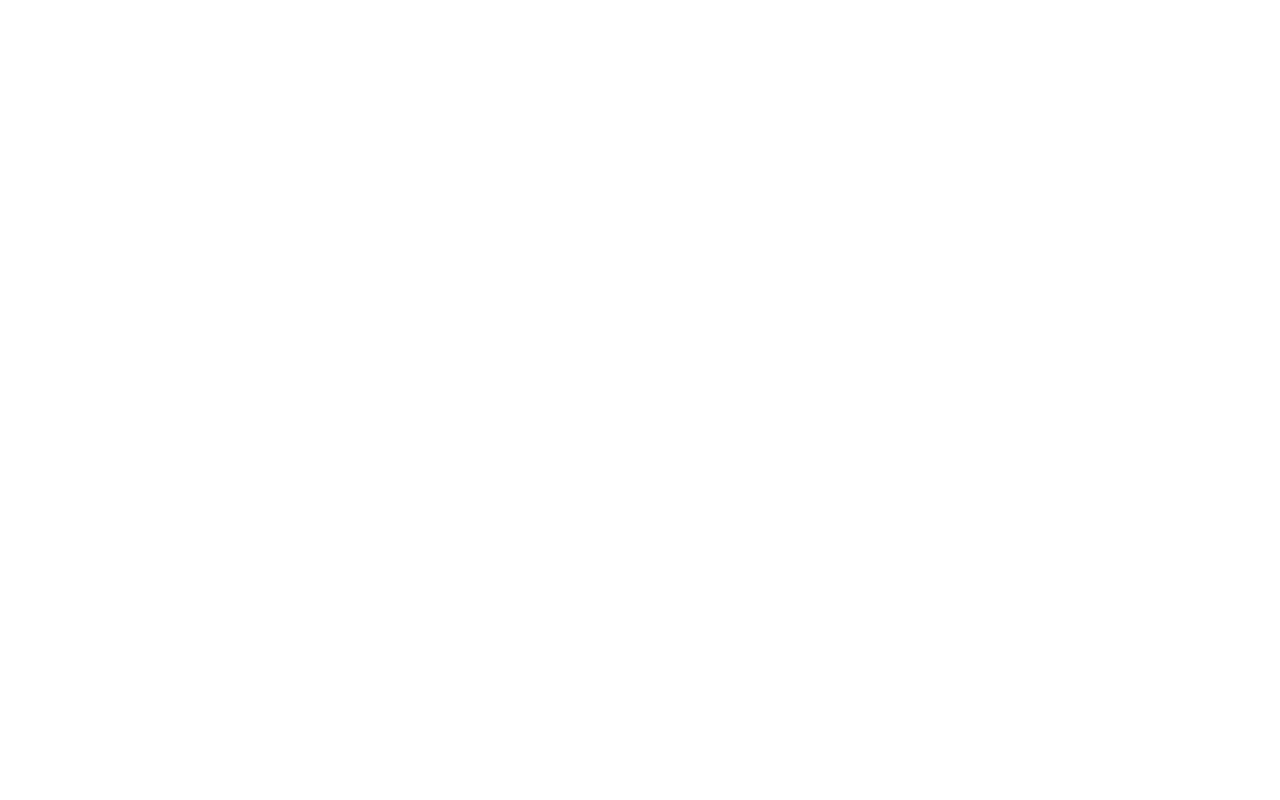
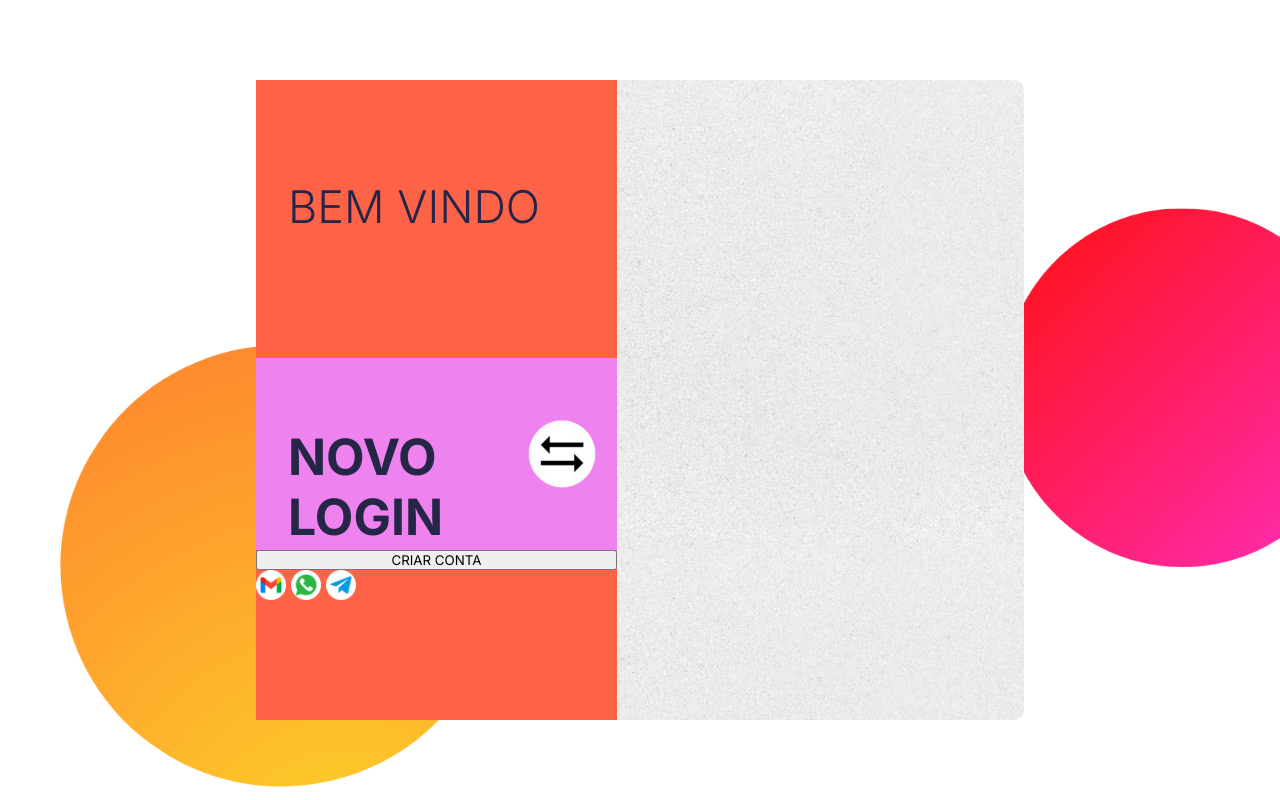
Before and after one commit to Nathsanfer/Site_login, a plain HTML site: page index.html in a window 1280 px wide. Drawn offline with Linux system fonts and the light colour scheme.

Commit message:
feat: Form developement

```diff
--- a/index.html
+++ b/index.html
@@ -1,12 +1,34 @@
 <!DOCTYPE html>
 <html lang="pt-BR">
+
 <head>
     <meta charset="UTF-8">
     <meta name="viewport" content="width=device-width, initial-scale=1.0">
     <link rel="stylesheet" href="style.css">
+    <link rel="shortcut icon" href="img/email.png" type="image/x-icon">
     <title>Login</title>
 </head>
+
 <body>
+    <form class="form">
+        <section class="container_left">
+            <h1>BEM VINDO</h1>
+            <div class="text_image">
+                <h1>NOVO LOGIN</h1>
+                <img src="img/setas.png" alt="">
+            </div>
+            <button>CRIAR CONTA</button>
+            <div class="icones">
+                <a href="#"><img src="img/email.png" alt=""></a>
+                <a href="#"><img src="img/whatsapp.png" alt=""></a>
+                <a href="#"><img src="img/telegram.png" alt=""></a>
+            </div>
+        </section>
+        <section class="container_right">
+
+        </section>
+    </form>
 
 </body>
+
 </html>
--- a/style.css
+++ b/style.css
@@ -0,0 +1,75 @@
+@import url('https://fonts.googleapis.com/css2?family=Inter:ital,opsz,wght@0,14..32,100..900;1,14..32,100..900&display=swap');
+
+:root {
+    --preto: #252548;
+}
+
+* {
+    padding: 0;
+    margin: 0;
+    font-family: "Inter", sans-serif;
+}
+
+body {
+    background-image: url(img/fundo.png);
+    background-size: cover;
+    background-repeat: no-repeat;
+    background-attachment: fixed;
+    display: flex;
+    justify-content: center;
+    align-items: center;
+    height: 100vh;
+}
+
+.form {
+    width: 60%;
+    height: 40rem;
+    border-radius: 10px;
+    background-image: url(./img/fundo_form.png);
+    background-color: rgba(0, 0, 0, 0.267);
+}
+
+.container_left {
+    width: 47%;
+    height: 100%;
+    background-color: tomato;
+    display: flex;
+    flex-direction: column;
+    justify-content: center;
+}
+
+.container_left h1 {
+    width: 100%;
+    height: 28%;
+    padding: 0px 2rem;
+    font-size: 45px;
+    color: var(--preto);
+    font-weight: 300;
+}
+
+.text_image {
+    display: flex;
+    height: 30%;
+    flex-direction: row;
+    background-color: violet;
+    justify-content: space-between;
+    align-items: center;
+}
+
+.text_image h1 {
+    font-size: 50px;
+    font-weight: 700;
+}
+
+.text_image img {
+    width: 30%;
+}
+
+.icones {
+    width: 60%;
+    height: 8%;
+}
+
+.icones img {
+    width: 14%;
+}
```
Also changed, not shown: img/email.png (added), img/fundo.png (renamed from img/Design sem nome.png), img/fundo_form.png (added), img/setas.png (added), img/telegram.png (added), img/whatsapp.png (added).
